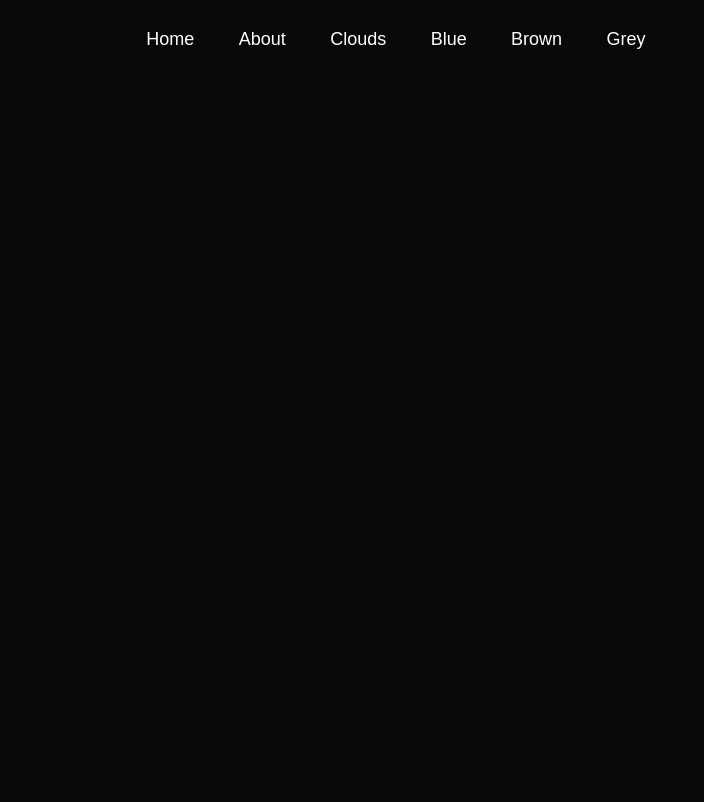
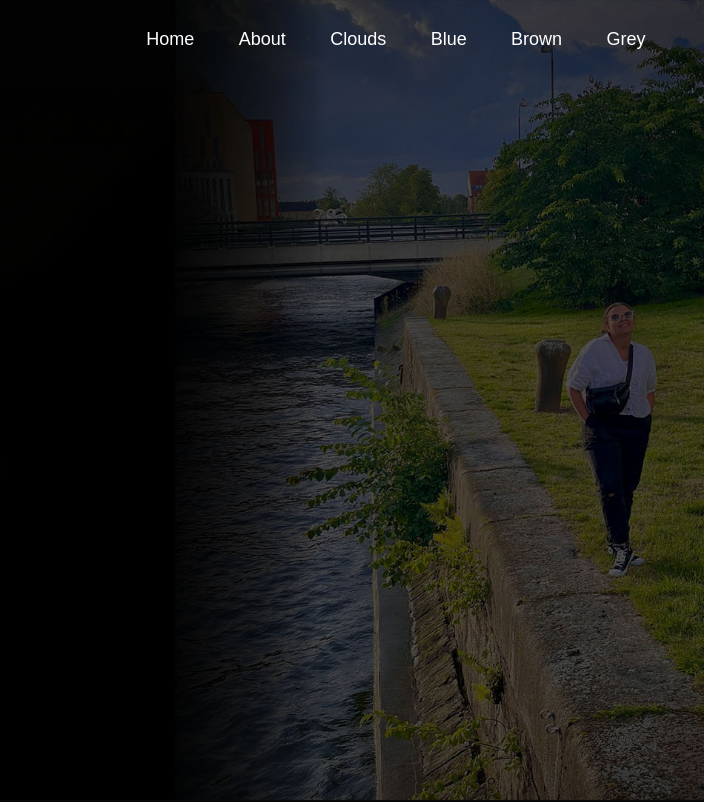
Before and after one commit to Zazo201/SlsabilPortfolio.github.io, a plain HTML site: page index.html in a window 1280 px wide. Shown: the top 802 px of the page, 576-1280 px from the left. Drawn offline with Linux system fonts and the light colour scheme.

Commit message:
Added new files

```diff
--- a/style.css
+++ b/style.css
@@ -14,7 +14,7 @@ body{
 #header{
     width: 100%;
     height: 100vh;
-    background-image: url(images/background .jpg);
+    background-image: url(images/back.jpg);
     background-size: cover;
     background-position: center;
 }
```
Also changed, not shown: Images/back.jpg (added).
